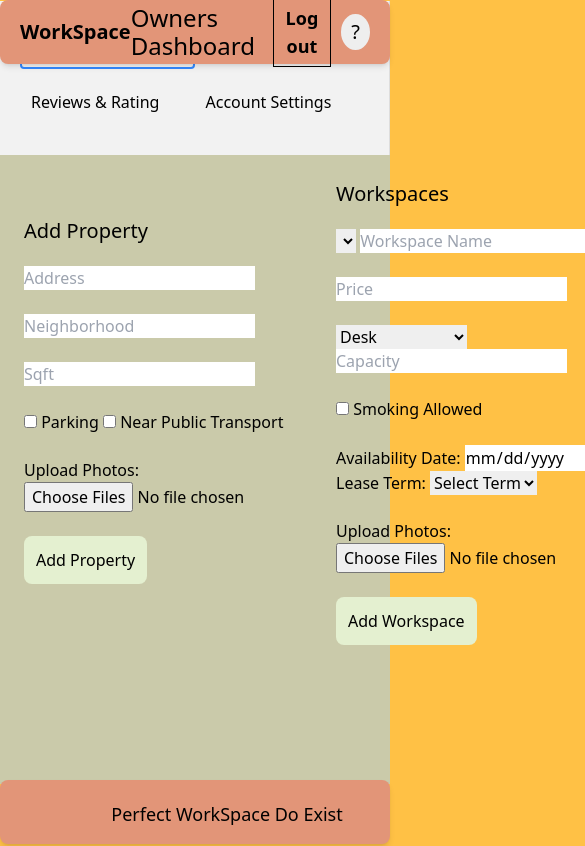
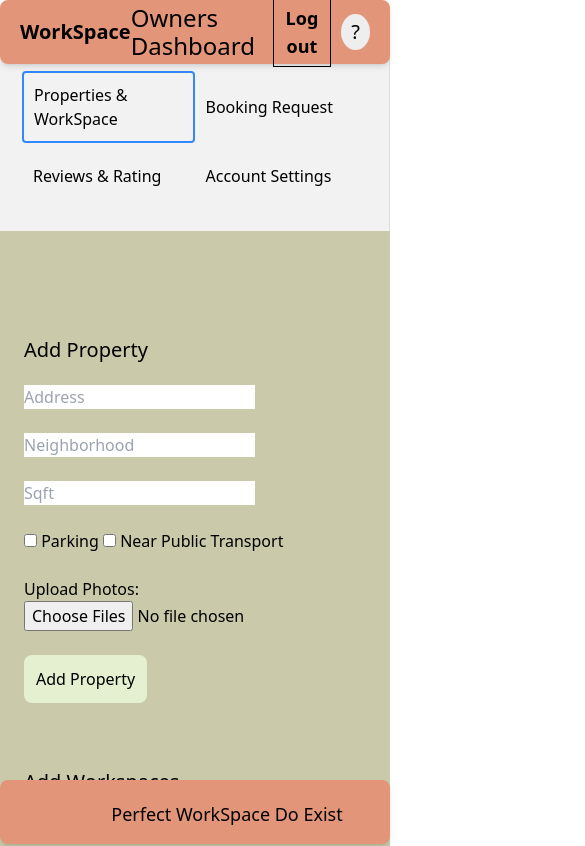
Before and after one commit to VivekPatel8433/WorkSpace-Project, a website: page owner-dashboard.html in a window 390 px wide. Shown: the top 846 px of the page, 585 px wide, since content can reach past the window. Drawn offline with nearby package versions, Linux system fonts and the light colour scheme.

Commit message:
Updated Owners Dashboard

```diff
--- a/owner-dashboard.css
+++ b/owner-dashboard.css
@@ -1,10 +1,4 @@
-Reset and global styles
-* {
-  box-sizing: border-box;
-  margin: 0;
-  padding: 0;
-  font-family: Arial, sans-serif;
-}
+
 
 /* Header */
 .top-bar {
@@ -82,17 +76,19 @@ Reset and global styles
 .dashboard-layout {
   display: flex;
   height: calc(100vh - 60px);
+  margin-top: 1px;
 }
 
 /* Sidebar */
 .sidebar {
   width: 200px;
   background-color: #f2f2f2;
-  padding: 20px;
+  padding: 22px;
   display: flex;
   flex-direction: column;
   border-right: 1px solid #ddd;
-  margin-top: 1px;
+  margin-top: 3rem;
+
 }
 
 .sidebar button {
--- a/owner-dashboard.html
+++ b/owner-dashboard.html
@@ -6,9 +6,9 @@
   <script src="https://cdn.tailwindcss.com" ></script>
   <link rel="stylesheet" href="owner-dashboard.css"/>
 </head>
-<body class="bg-[#FFC145]">
+<body>
   <!-- Top Header -->
-  <header class="top-bar text-lg fixed top-0 left-0 w-full h-16 bg-[#E29578] shadow-md rounded-lg">
+  <header class="top-bar text-lg fixed top-0 left-0 w-full h-16 bg-[#E29578] shadow-md rounded-lg z-50">
     <div class="logo-brand text-3xl">
       <h1 class="brand-name">WorkSpace</h1>
     </div>
@@ -26,7 +26,7 @@
   <div class="dashboard-layout">
     <!-- Sidebar -->
     <aside class="sidebar">
-      <button class="active">Properties</button>
+      <button class="active">Properties & WorkSpace</button>
       <button>Booking Request</button>
       <button>Reviews & Rating</button>
       <button>Account Settings</button>
@@ -36,9 +36,9 @@
     <main class="dashboard-content bg-[#CACAAA]">
 
       <!-- Property Form -->
-       <div class="p-6 items-center flex">
+      <div class="flex flex-col lg:flex-row gap-6 p-6 mt-20">
       <section id="property-form-section">
-        <div class="flex">
+        <div class="flex 1 ">
 
         <form id="property-form" enctype="multipart/form-data">
           <h2 class="items-center">Add Property</h2>
@@ -63,7 +63,7 @@
 
         <div class="">
         <form id="workspace-form" >
-           <h2>Workspaces</h2>
+           <h2>Add Workspaces</h2>
           <select id="propertySelect" name="propertySelect" required></select>
           <input name="workspaceName" placeholder="Workspace Name" required /> <br> <br>
           <input name="price" type="number" placeholder="Price" required /> <br> <br>
```
